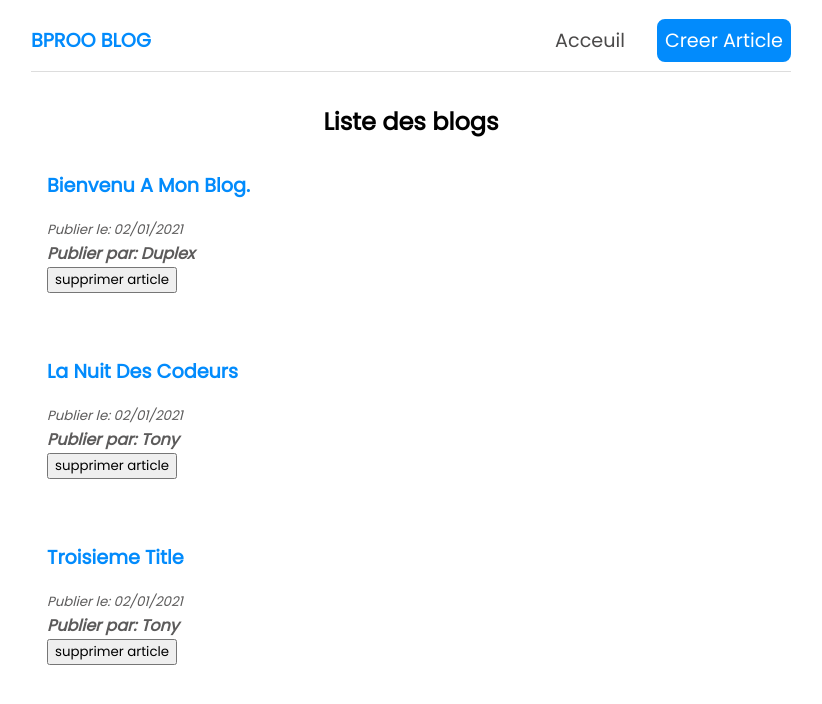
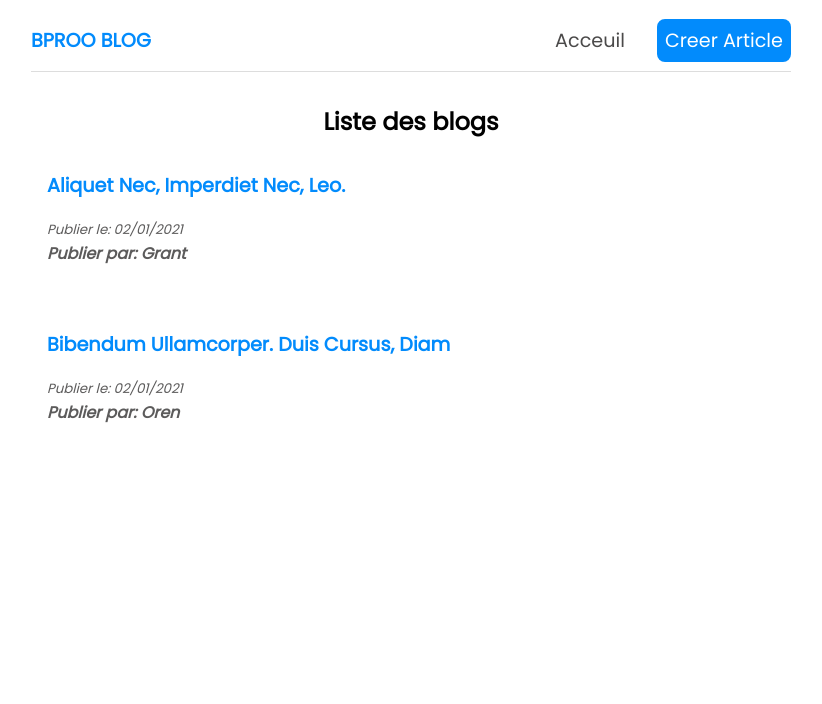
Before and after one commit to kamdjouduplex/cours-initiation-reactjs, a React (Create React App) app: page / in a window 1280 px wide. Shown: the top 704 px of the page, without its empty margins (229-1051 px from the left). Built offline with nearby package versions, Linux system fonts and the light colour scheme; data requests are answered from the project's data file.

Commit message:
fetching data with useEffet

```diff
--- a/src/BlogList.js
+++ b/src/BlogList.js
@@ -1,4 +1,4 @@
-const BlogList = ({blogs, title, HandleDelete}) => {
+const BlogList = ({blogs, title}) => {
 
     return (
         <div className="bloglist">
@@ -9,7 +9,6 @@ const BlogList = ({blogs, title, HandleDelete}) => {
                         <a href="" className="blog-titre">{blog.title}</a>
                         <small className="blog-publication-date">Publier le: {blog.date}</small>
                         <p className="blog-author">Publier par: {blog.author}</p>
-                        <button onClick={ () => HandleDelete(blog.id) }>supprimer article</button>
                     </div>
                 ))
             }
--- a/src/Home.js
+++ b/src/Home.js
@@ -3,42 +3,21 @@ import BlogList from './BlogList';
 
 const Home = () => {
 
-    const [blogs, setBlog] = useState([
-        {
-            id: 1,
-            title: "Bienvenu a mon blog.",
-            body: "a, dui. Cras pellentesque. Sed dictum. Proin eget odio. Aliquam vulputate ullamcorper magna. Sed eu eros. Nam consequat dolor vitae dolor. Donec fringilla. Donec feugiat metus sit amet ante. Vivamus non lorem vitae odio sagittis semper. Nam tempor diam dictum sapien. Aenean massa. Integer vitae nibh. Donec est mauris, rhoncus id, mollis nec, cursus a, enim. Suspendisse aliquet, sem ut cursus luctus, ipsum leo elementum sem, vitae aliquam eros turpis non enim. Mauris quis turpis vitae purus gravida sagittis. Duis gravida. Praesent eu nulla at sem molestie sodales. Mauris blandit enim consequat purus. Maecenas libero est,",
-            author: "Duplex",
-            date: "02/01/2021"
-          },
-          {
-            id: 2,
-            title: "La nuit des codeurs",
-            body: "cursus vestibulum. Mauris magna. Duis dignissim tempor arcu. Vestibulum ut eros non enim commodo hendrerit. Donec porttitor tellus non magna. Nam ligula elit, pretium et, rutrum non, hendrerit id, ante. Nunc mauris sapien, cursus in, hendrerit consectetuer, cursus et, magna. Praesent interdum ligula eu enim. Etiam imperdiet dictum magna. Ut tincidunt orci quis lectus. Nullam suscipit, est ac facilisis facilisis, magna tellus faucibus leo, in lobortis tellus justo sit amet nulla. Donec non justo. Proin non massa non ante bibendum",
-            author: "Tony",
-            date: "02/01/2021"
-          },
-          {
-            id: 3,
-            title: "Troisieme title",
-            body: "cursus vestibulum. Mauris magna. Duis dignissim tempor arcu. Vestibulum ut eros non enim commodo hendrerit. Donec porttitor tellus non magna. Nam ligula elit, pretium et, rutrum non, hendrerit id, ante. Nunc mauris sapien, cursus in, hendrerit consectetuer, cursus et, magna. Praesent interdum ligula eu enim. Etiam imperdiet dictum magna. Ut tincidunt orci quis lectus. Nullam suscipit, est ac facilisis facilisis, magna tellus faucibus leo, in lobortis tellus justo sit amet nulla. Donec non justo. Proin non massa non ante bibendum",
-            author: "Tony",
-            date: "02/01/2021"
-          }
-    ]);
-
-    const HandleDelete = (id) => {
-        const newBlogs = blogs.filter( (blog) => blog.id !== id);
-        setBlog(newBlogs);
-    }
+    const [blogs, setBlog] = useState(null);
 
     useEffect( ()=> {
-        console.log('Use Effet a ete appele...');
+        fetch('http://localhost:8000/blogs')
+            .then( (response) => {
+                return response.json();
+            })
+            .then( (data) => {
+                setBlog(data);
+            })
     }, []);
 
     return (
         <div className="home">
-            <BlogList blogs={blogs} title={'Liste des blogs'} HandleDelete={HandleDelete} />
+            { blogs && <BlogList blogs={blogs} title={'Liste des blogs'} /> }
         </div>
      );
 }
```
